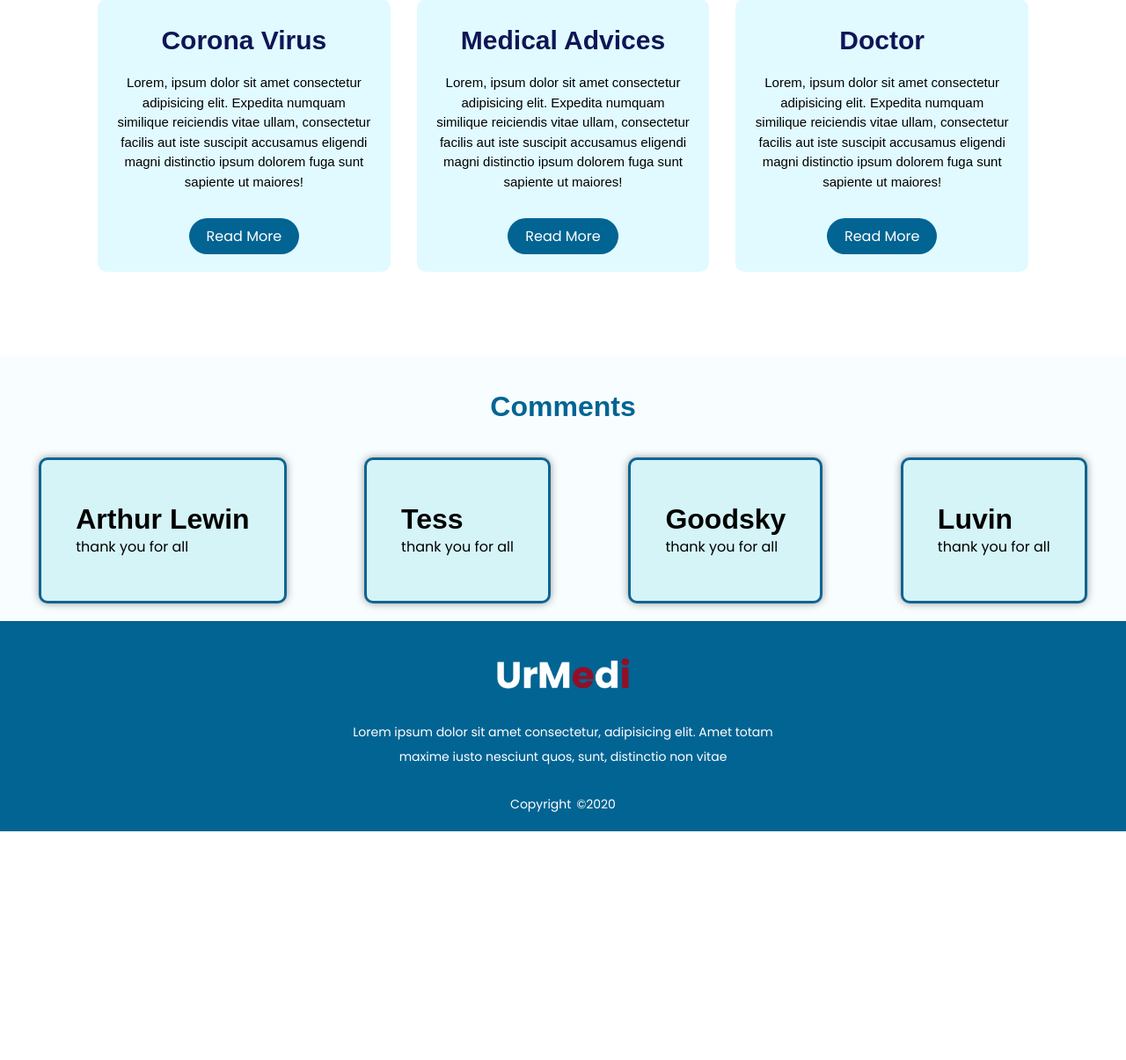
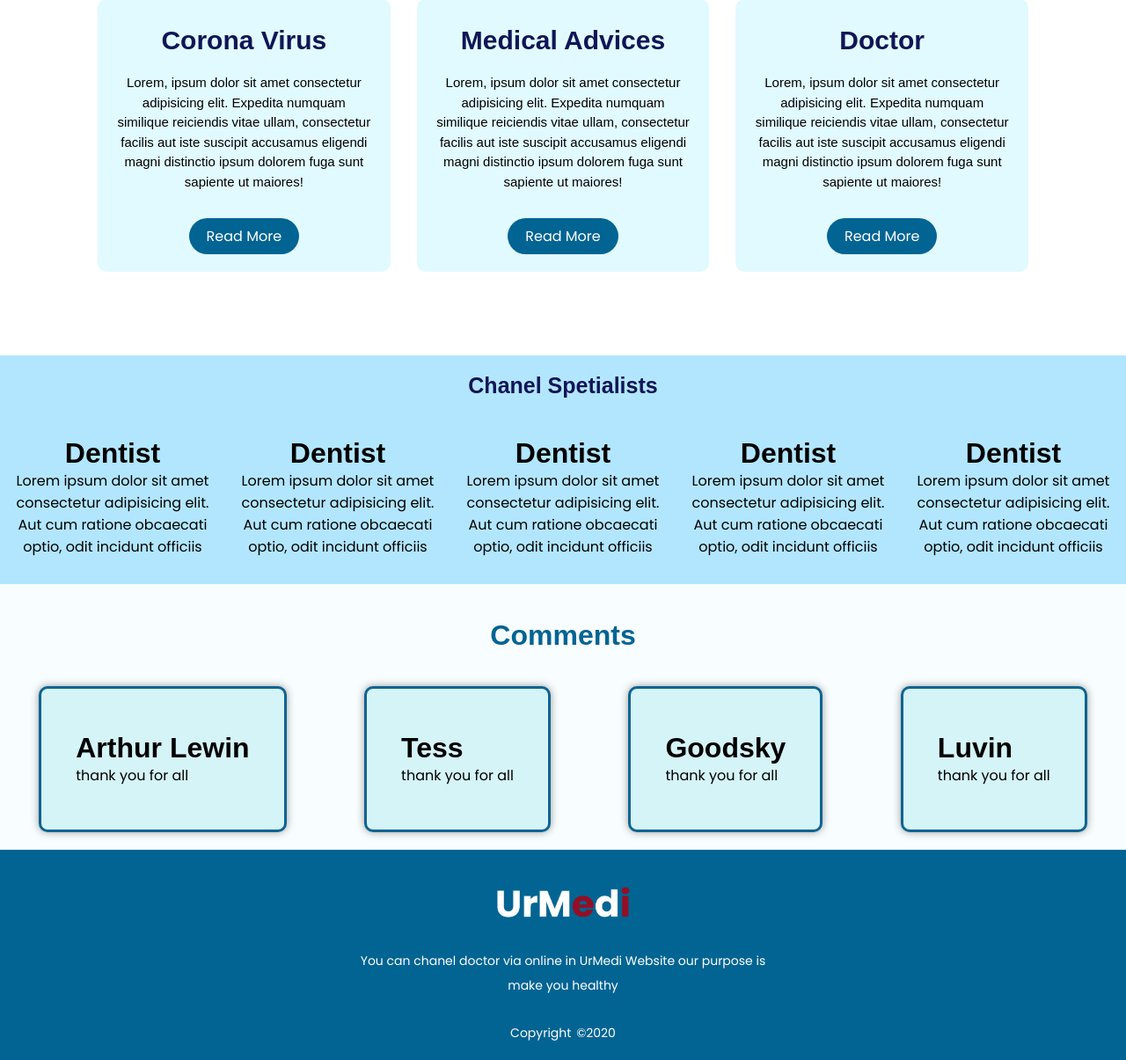
Before and after one commit to Agampodige/UrMedi, a PHP site: page /home.php in a window 1280 px wide. Shown: the part 1395-2600 px from the top of the page at 88% size. Before the commit the page ends 2340 px from the top, so only its background shows below. Run offline with PHP 8.4, Linux system fonts and the light colour scheme; some libraries are stand-ins or nearby versions; some web fonts are replaced.

Commit message:
comit
Signed-off-by: Agampodige <senishkarashith@gmail.com.com>

```diff
--- a/urmedi/css/home.css
+++ b/urmedi/css/home.css
@@ -148,6 +148,32 @@ body{
     margin-bottom: 39px;
     color: #026493;
 }
+.chanel-box-dentist {
+    display: flex;
+    flex-direction: column;
+    text-align: center;
+    padding: 30px 10px;
+    margin: auto;
+}
+.chanel-box {
+    display: flex;
+    align-items: center;
+    flex-direction: row;
+}
+.chanel {
+    display: flex;
+    align-items: center;
+    flex-direction: column;
+    background-color: #b2e6ff;
+}
+.chanel-heder h1 {
+    font-size: 25px;
+}
+.chanel-heder {
+    padding-top: 20px;
+    padding-bottom: 14px;
+    color: #0f1556;
+}
 @media screen and (max-width:768px) {
     .content-section{
         flex-direction: column;
--- a/urmedi/footer.php
+++ b/urmedi/footer.php
@@ -14,10 +14,10 @@
         <div class="footer-box">
             <div class="footer-box-company">
                 <div class="footer-box-company-logo" >
-                    <img src="images\Hospital Logo.png" alt="">
+                    <img src="images\Hospital Logo.png" alt="logo">
                 </div>
                 <div class="footer-box-company-details">
-                    <p>Lorem ipsum dolor sit amet consectetur, adipisicing elit. Amet totam maxime iusto nesciunt quos, sunt, distinctio non vitae </p>
+                    <p>You can chanel doctor via online in UrMedi Website our purpose is make you healthy</p>
                 </div>
             </div>
             <div >
--- a/urmedi/home.php
+++ b/urmedi/home.php
@@ -64,7 +64,7 @@ include "navbar.php"
                 <h2>Corona Virus</h2>
                 <p>Lorem, ipsum dolor sit amet consectetur adipisicing elit. Expedita numquam similique reiciendis vitae ullam, consectetur facilis aut iste suscipit accusamus eligendi magni distinctio ipsum dolorem fuga sunt sapiente ut maiores!
                 </p>
-                <a href="" class="button">Read More</a>
+                <a href="blog.php" class="button">Read More</a>
             </div>
             <div class="mid-con">
                 <div class="icon">
@@ -73,7 +73,7 @@ include "navbar.php"
                 <h2>Medical Advices</h2>
                 <p>Lorem, ipsum dolor sit amet consectetur adipisicing elit. Expedita numquam similique reiciendis vitae ullam, consectetur facilis aut iste suscipit accusamus eligendi magni distinctio ipsum dolorem fuga sunt sapiente ut maiores!
                 </p>
-                <a href="" class="button">Read More</a>
+                <a href="blog.php" class="button">Read More</a>
             </div>
             <div class="mid-con">
                 <div class="icon">
@@ -82,11 +82,58 @@ include "navbar.php"
                 <h2>Doctor</h2>
                 <p>Lorem, ipsum dolor sit amet consectetur adipisicing elit. Expedita numquam similique reiciendis vitae ullam, consectetur facilis aut iste suscipit accusamus eligendi magni distinctio ipsum dolorem fuga sunt sapiente ut maiores!
                 </p>
-                <a href="" class="button">Read More</a>
+                <a href="doctor.php" class="button">Read More</a>
             </div>
         </div>
     </div>
 
+    <div class="chanel">
+        <div class="chanel-heder">
+            <h1>Chanel Spetialists</h1>
+        </div>
+        <div class="chanel-box">
+            <div class="chanel-box-dentist">
+                <div class="chanel-box-dentist-title">
+                    <h1>Dentist</h1>
+                </div>
+                <div class="chanel-box-dentist-content">
+                    <a>Lorem ipsum dolor sit amet consectetur adipisicing elit. Aut cum ratione obcaecati optio, odit incidunt officiis</a>
+                </div>
+            </div>
+            <div class="chanel-box-dentist">
+                <div class="chanel-box-dentist-title">
+                    <h1>Dentist</h1>
+                </div>
+                <div class="chanel-box-dentist-content">
+                    <a>Lorem ipsum dolor sit amet consectetur adipisicing elit. Aut cum ratione obcaecati optio, odit incidunt officiis</a>
+                </div>
+            </div>
+            <div class="chanel-box-dentist">
+                <div class="chanel-box-dentist-title">
+                    <h1>Dentist</h1>
+                </div>
+                <div class="chanel-box-dentist-content">
+                    <a>Lorem ipsum dolor sit amet consectetur adipisicing elit. Aut cum ratione obcaecati optio, odit incidunt officiis</a>
+                </div>
+            </div>
+            <div class="chanel-box-dentist">
+                <div class="chanel-box-dentist-title">
+                    <h1>Dentist</h1>
+                </div>
+                <div class="chanel-box-dentist-content">
+                    <a>Lorem ipsum dolor sit amet consectetur adipisicing elit. Aut cum ratione obcaecati optio, odit incidunt officiis</a>
+                </div>
+            </div>
+            <div class="chanel-box-dentist">
+                <div class="chanel-box-dentist-title">
+                    <h1>Dentist</h1>
+                </div>
+                <div class="chanel-box-dentist-content">
+                    <a>Lorem ipsum dolor sit amet consectetur adipisicing elit. Aut cum ratione obcaecati optio, odit incidunt officiis</a>
+                </div>
+            </div>
+        </div>
+    </div>
     <!-- Comments -->
     <div class="comment">
         <div class="comment-title">
```
Also changed, not shown: urmedi/css/echaneling.css (+9 -1 lines), urmedi/doctor.php (+12 -12 lines), 1 other file.
